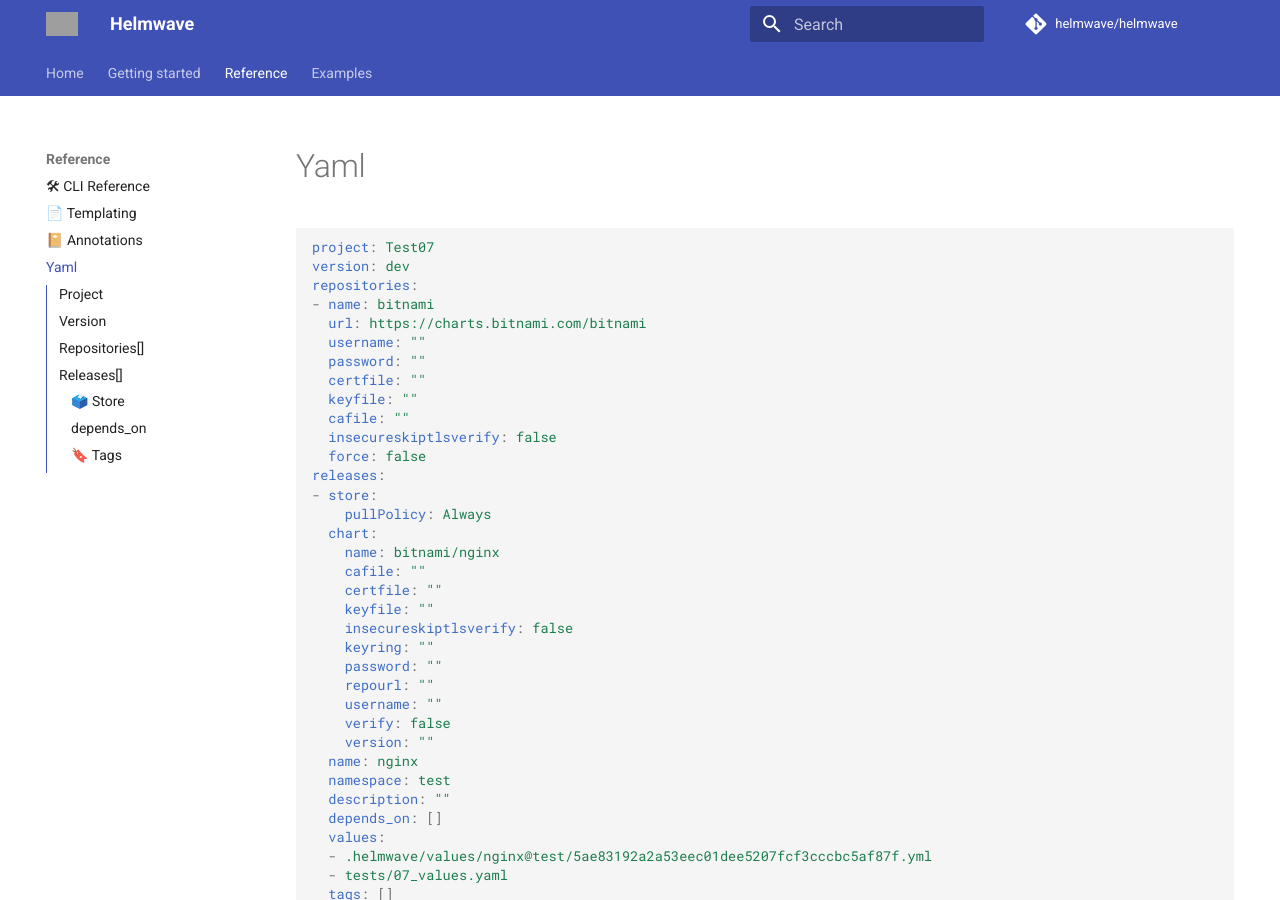
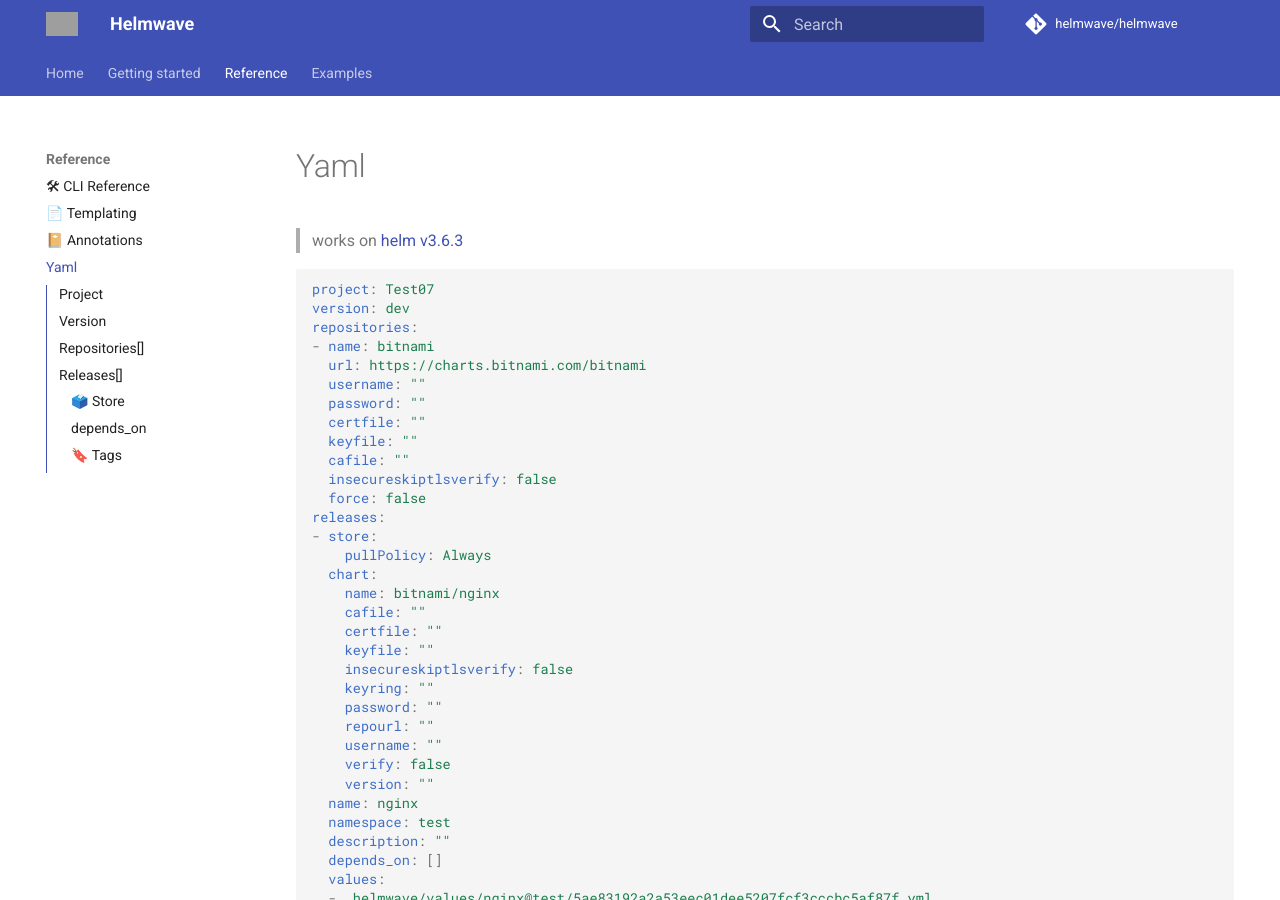
Before and after one commit to helmwave/docs, an MkDocs documentation site: the page built from docs/yaml.md, in a window 1280 px wide and 900 px high. Built offline with MkDocs 1.6.1 and Material for MkDocs 9.7.7, drawn with Linux system fonts in a browser that asks for light colours; comment, search, counter and statistics services are not loaded; the version menu is left out; grey boxes are pictures that could not be loaded.

Commit message:
helm version

````diff
--- a/docs/yaml.md
+++ b/docs/yaml.md
@@ -1,4 +1,6 @@
 # Yaml
+
+> works on [helm v3.6.3](https://github.com/helmwave/helmwave/blob/v0.12.8/go.mod)
 
 ```yaml
 project: Test07
````
